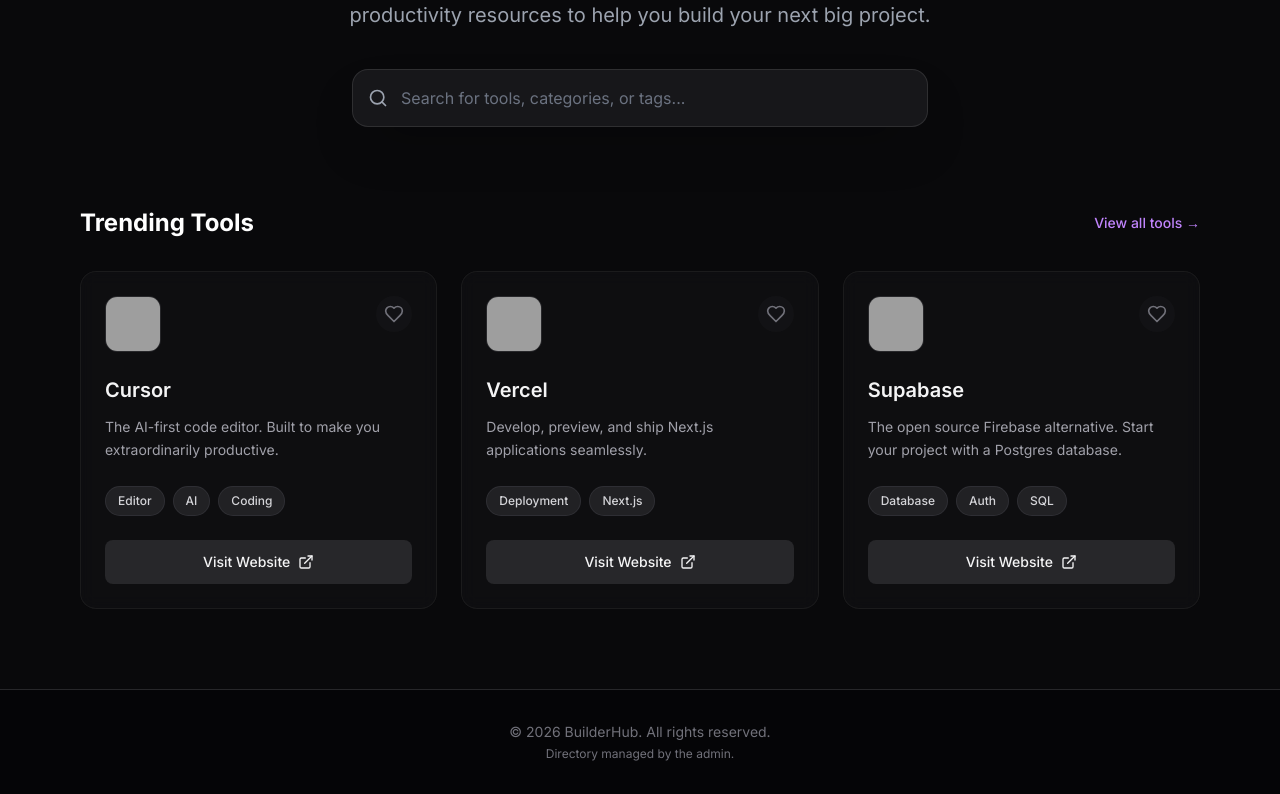
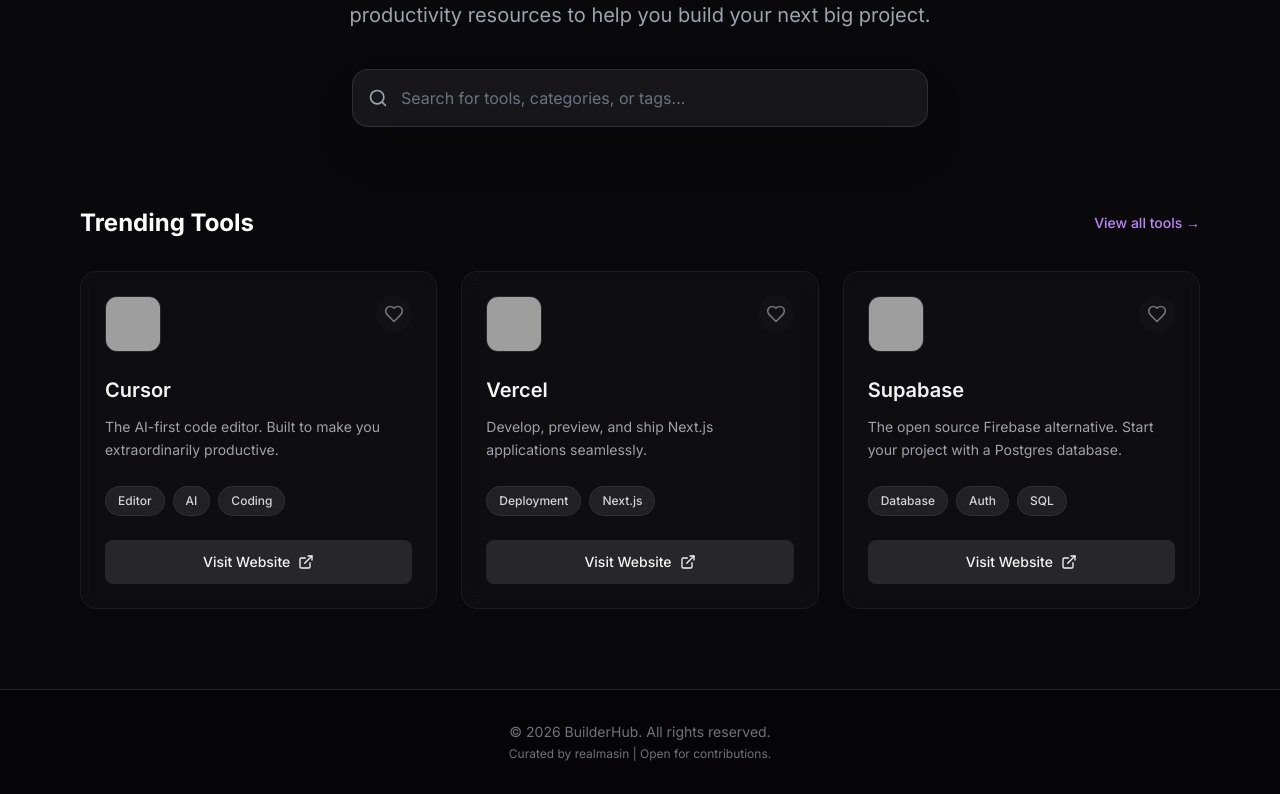
Before and after one commit to realmasin/builderhub, a Next.js app: page / in a window 1280 px wide. Shown: the part 404-1198 px from the top of the page. Built offline with nearby package versions, Linux system fonts and the light colour scheme; grey boxes are pictures that could not be loaded.

Commit message:
Update layout.tsx

```diff
--- a/src/app/layout.tsx
+++ b/src/app/layout.tsx
@@ -24,7 +24,8 @@
         </main>
         <footer className="border-t border-zinc-800 p-8 text-center text-sm text-zinc-500 mt-auto bg-black/40">
           <p>© 2026 BuilderHub. All rights reserved.</p>
-          <p className="mt-1 text-xs">Directory managed by the admin.</p>
+          <p className="mt-1 text-xs">Curated by realmasin | Open for contributions.</p>
+
         </footer>
       </body>
     </html>
```
